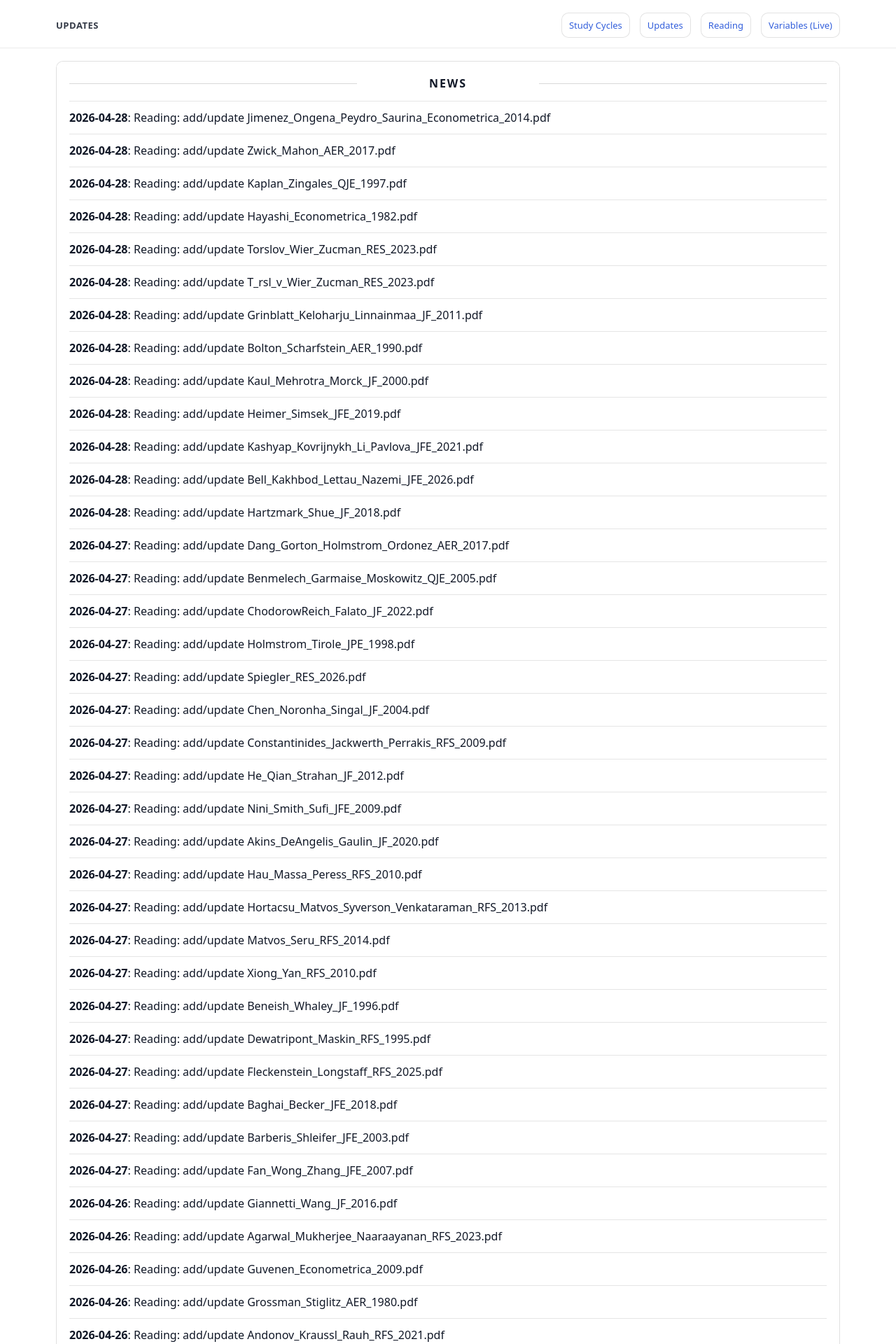
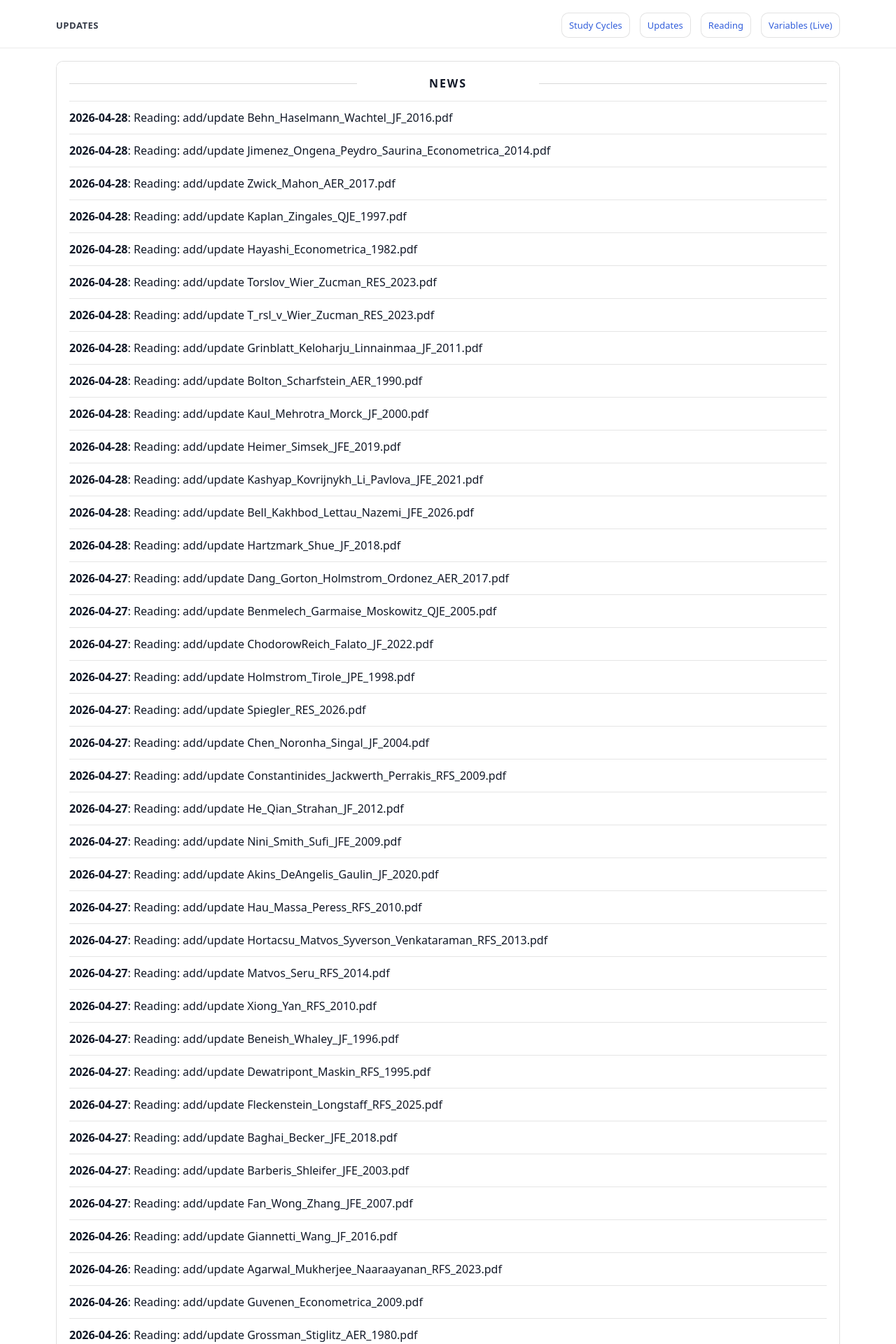
Before and after one commit to yaxinzn/study-archive, a Jekyll site: the page built from updates/index.md, in a window 1280 px wide. Shown: the top 1920 px of the page at 70% size. Built offline with Jekyll 4.4.1, drawn with Linux system fonts in a browser that asks for light colours; some of the changed text lies outside the part shown.

Commit message:
chore: update NEWS feed

```diff
--- a/_data/news.yml
+++ b/_data/news.yml
@@ -1,4 +1,7 @@
 # Auto-generated update history (sorted newest -> oldest). Do not edit manually.
+- ts: "1777367435"
+  date: "2026-04-28"
+  title: "Reading: add/update Behn_Haselmann_Wachtel_JF_2016.pdf"
 - ts: "1777366867"
   date: "2026-04-28"
   title: "Reading: add/update Jimenez_Ongena_Peydro_Saurina_Econometrica_2014.pdf"
```
